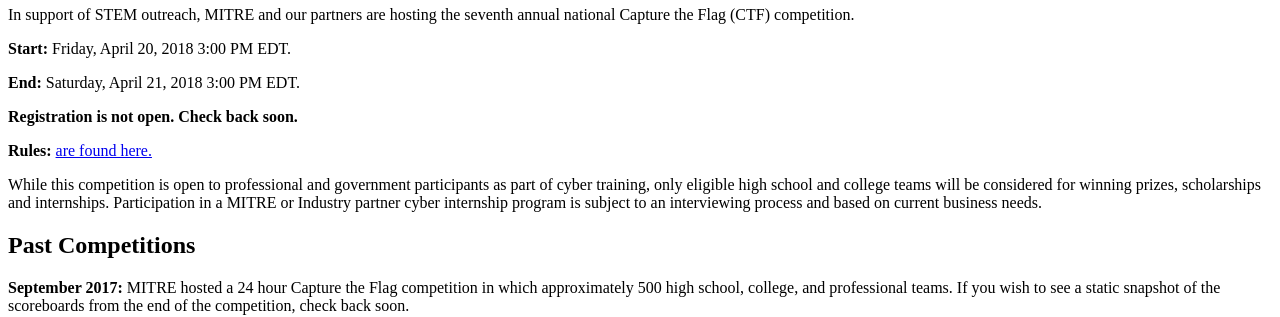
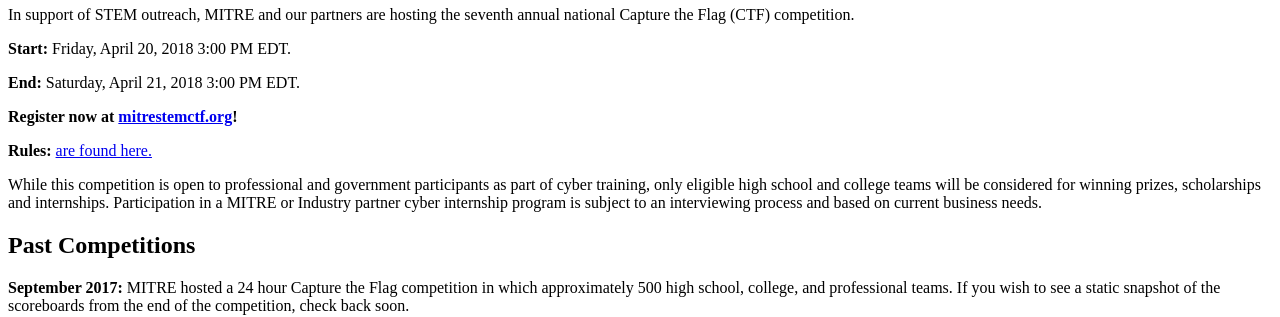
Before and after one commit to mitre-cyber-academy/mitre-cyber-academy.github.io, a Jekyll site: the page built from competitions/index.html, in a window 1280 px wide. Shown: the part 375-692 px from the top of the page. Built offline with Jekyll 4.4.1, drawn with Linux system fonts in a browser that asks for light colours; nearby versions of some CDN libraries; library files that are not in the unit come from our copies; a script that is not in the unit is left out.

Commit message:
Open registration

```diff
--- a/competitions/index.html
+++ b/competitions/index.html
@@ -32,7 +32,7 @@ redirect_from:
          <p><strong>End:</strong> Saturday, April 21, 2018 3:00 PM EDT.</p>
 
 
-        <p><strong>Registration is not open. Check back soon.</strong></p>
+        <p><strong>Register now at <a href="https://mitrestemctf.org">mitrestemctf.org</a>!</strong></p>
         <p><strong>Rules:</strong> <a href="rules/index.html">are found here.</a></p>
 
         <p>While this competition is open to professional and government participants as part of cyber training, only eligible high school and college teams will be considered for winning prizes, scholarships and internships. Participation in a MITRE or Industry partner cyber internship program is subject to an interviewing process and based on current business needs.</p>
```
